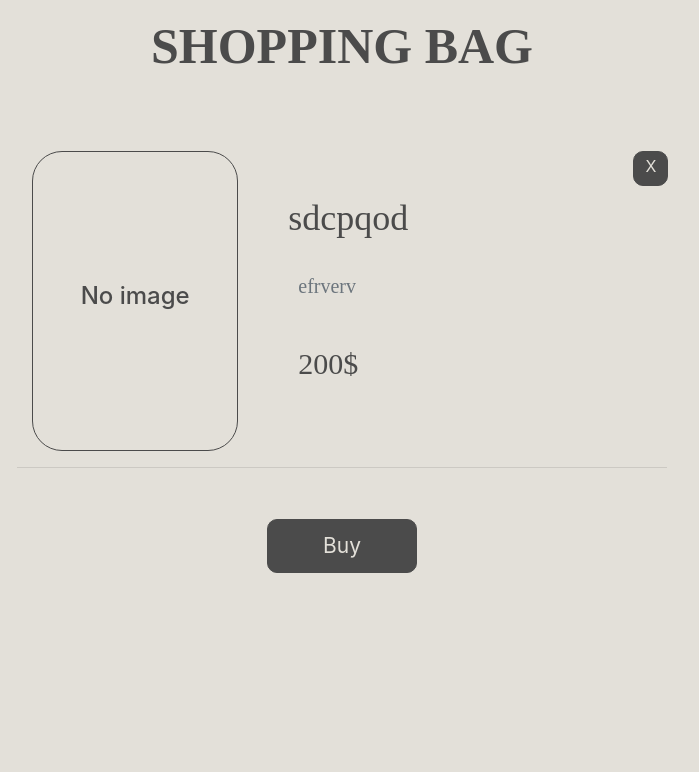
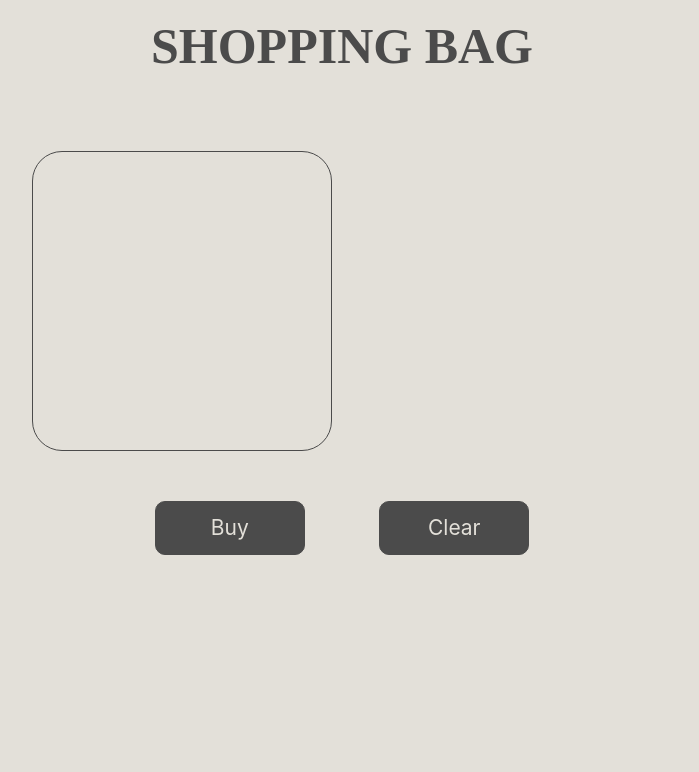
Before and after one commit to HaykMelqonyan0110/Galleria, a Django app: page /profile/shopping_bag/ in a window 1280 px wide. Shown: the part 224-996 px from the top of the page, without its empty margins (298-997 px from the left). Run offline with Django 4.2, Linux system fonts and the light colour scheme; the visitor is signed in with stand-in values (Sample User, id 1); some libraries are stand-ins or nearby versions.

Commit message:
Version v.4 final

```diff
--- a/business_account/templates/business_account/business_account_orders.html
+++ b/business_account/templates/business_account/business_account_orders.html
@@ -27,7 +27,7 @@
             </tr>
         {% endfor %}
     </table>
-    <a href = "{% url 'business_account' %}">Go back</a>
+    <a href = "{% url 'bs_account_details' %}">Go back</a>
 
 </body>
 </html>
--- a/business_account/templates/business_account/business_profile_details.html
+++ b/business_account/templates/business_account/business_profile_details.html
@@ -14,7 +14,7 @@
             <div class="nav d-flex">
                 <img src="{{ account.company_image.url }}" width="80" height="80">
                 <h2 class="brand-title">{{ account.company_name }}</h2>
-                <a class="bs-link-edit" href="#" style=" color: rgba(75, 75, 75, 1);"></a>
+                <a class="bs-link-edit" href="{% url 'bs_account_orders' %}" style=" color: rgba(75, 75, 75, 1);">Your orders</a>
 
             </div>
 
--- a/user_profile/templates/user_profile/shopping_bag.html
+++ b/user_profile/templates/user_profile/shopping_bag.html
@@ -12,22 +12,26 @@
     <div class="content-bag">
         <div class="card-bag">
             <div class="card-bag-body">
+
             <div class="img-bag">
-                {% if item.add_image %}
-                    <img class="img-bag" src="">
-                {% else %}
-                    <h4>No image</h4>
-                {% endif %}
+                {% for item in items %}
+                    {% if item.item.add_image %}
+                        <img class="img-bag" src="{{ item.item.add_image.url }}">
+                    {% else %}
+                        <h4>No image</h4>
+                    {% endif %}
+
             </div>
-                <div class="card-about-bag">
-                    <a href="#" style="text-decoration: none; color: #4b4b4b"><p class="title-bag">sdcpqod</p></a>
-                    <p class="text-bag">efrverv</p>
-                    <p class="money-bag">200$</p>
-                </div>
+                    <div class="card-about-bag">
+                        <a href="{% url 'item_view' item.item.id %}" style="text-decoration: none; color: #4b4b4b"><p class="title-bag">{{ item.item.add_name }}</p></a>
+                        <p class="text-bag">{{ item.item.owner }}</p>
+                        <p class="money-bag">{{ item.item.add_price }}</p>
+                        <a href="{% url 'delete-from_bag' item.id %}"><p>Delete</p></a>
 
-                <div class="btn-bag">
-                    <button><a href="#" style="text-decoration: none; color: #E3E0D9 "><p>X</p></a></button>
-                </div>
+                    </div>
+
+                {% endfor %}
+
 
             </div>
         <hr>
@@ -37,6 +41,7 @@
     <div class="form-cont2">
         <div class="form-submit2">
             <button name="submit" type="submit"><a style="color: #E3E0D9; text-decoration: none" href="{% url 'buy' %}">Buy</a></button>
+            <button name="button" type="button"><a style="color: #E3E0D9; text-decoration: none" href="{% url 'clear_shopping_bag' %}">Clear</a></button>
         </div>
     </div>
 
```
Also changed, not shown: db.sqlite3, media/item_images/photo_5273911396867885474_y.jpg (added), media/item_images/photo_5273911396867885475_y.jpg (added).
